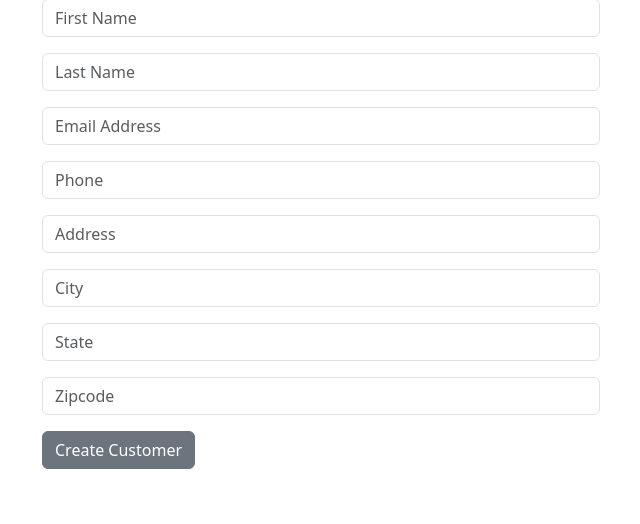
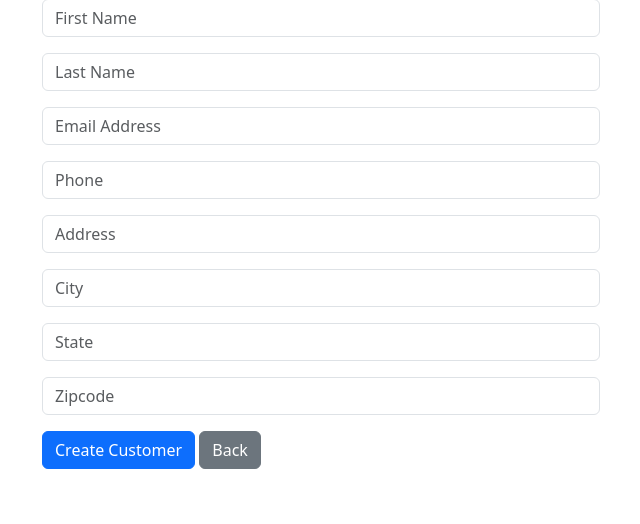
Before and after one commit to kapilpundit/django_crm, a Django app: page /customer/create in a window 1280 px wide. Shown: the part 137-661 px from the top of the page, without its empty margins (319-959 px from the left). Run offline with Django 5.2, Linux system fonts and the light colour scheme; the visitor is signed in with stand-in values (Sample User, id 1).

Commit message:
Added Back buttons

```diff
--- a/backend/website/templates/create_customer.html
+++ b/backend/website/templates/create_customer.html
@@ -9,7 +9,16 @@
 
         {{ form.as_p }}
 
-        <button type="submit" class="btn btn-secondary">Create Customer</button>
+        <button type="submit" class="btn btn-primary">
+            Create Customer
+        </button>
+
+        <a
+            class="btn btn-secondary"
+            href="{% url 'home' %}"
+        >
+            Back
+        </a>
 
     </form>
 
```
Also changed, not shown: backend/website/templates/update_customer.html (+10 -1 lines).
